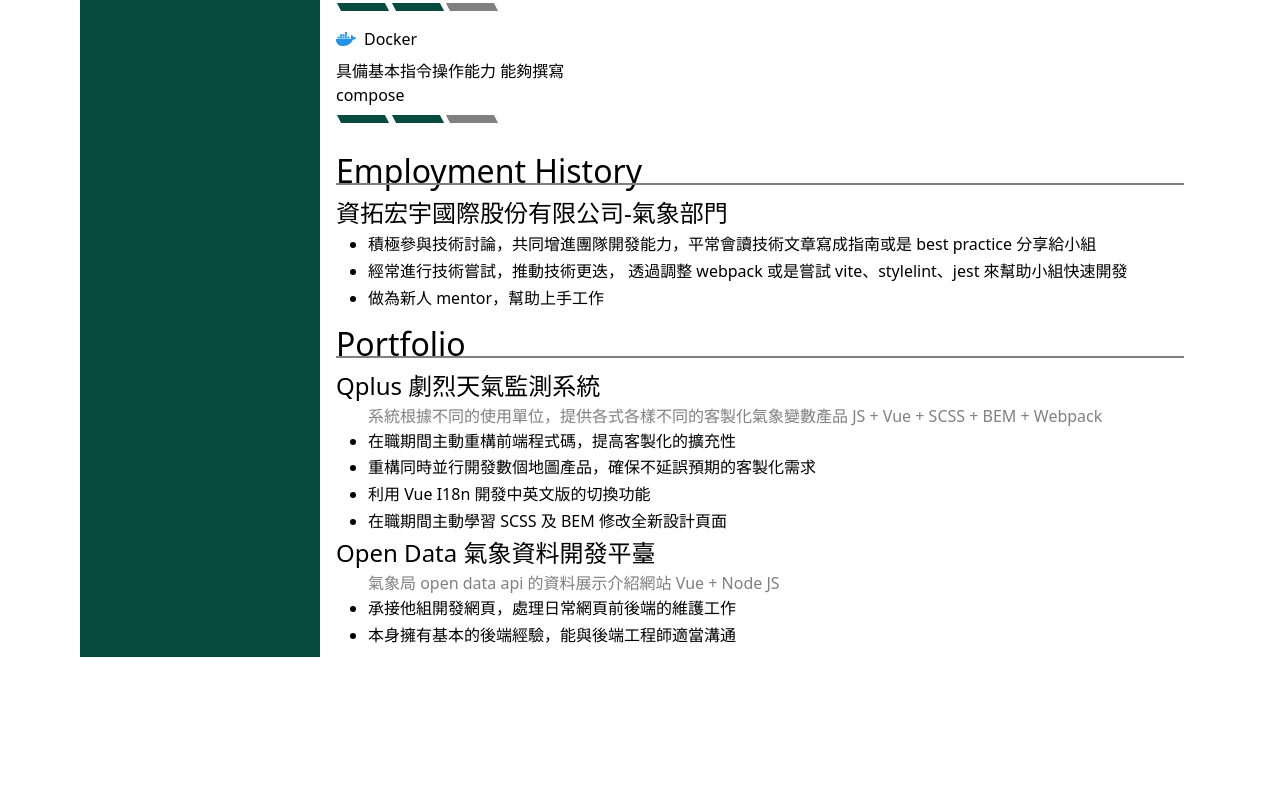
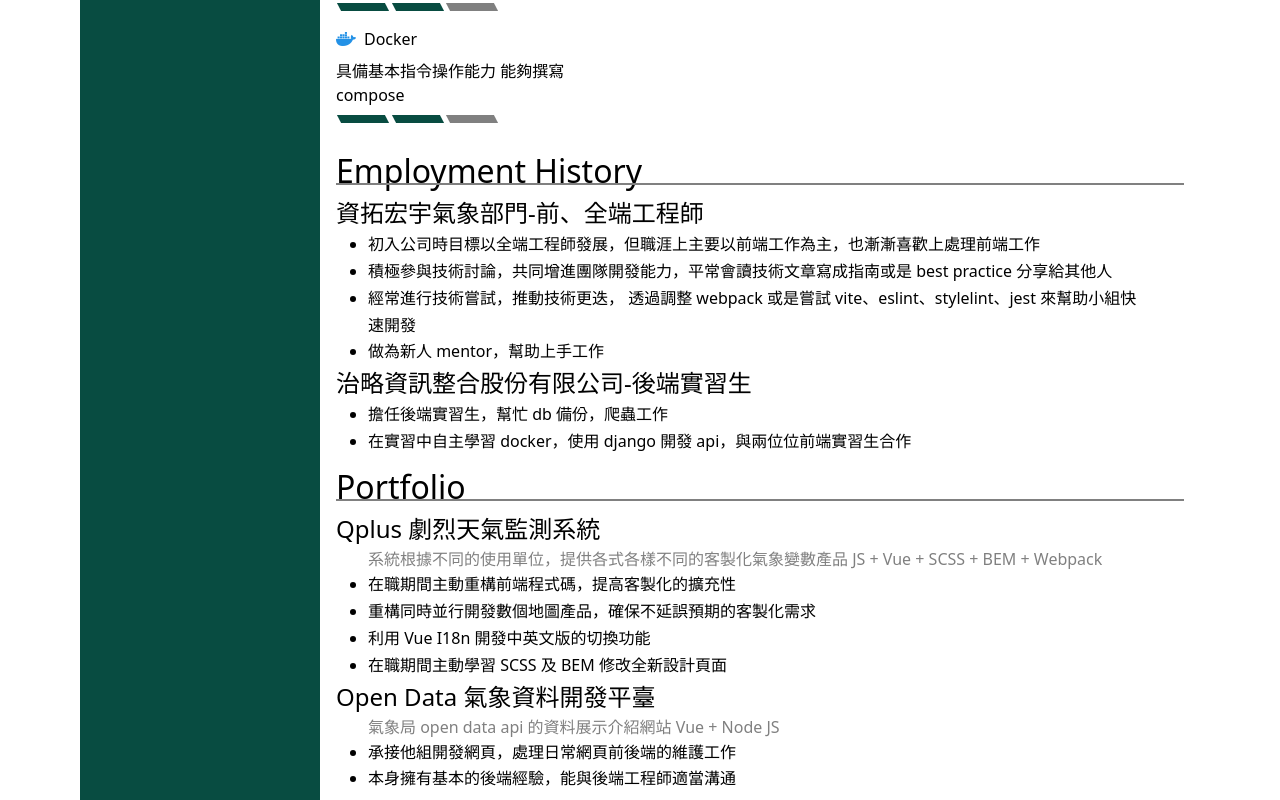
Before and after one commit to wlunareve/archive-wlunareve.github.io, a Vue app in the folder code/: page /cv in a window 1280 px wide. Shown: the part 1022-1822 px from the top of the page. Before the commit the page ends 1679 px from the top, so only its background shows below. Built offline with nearby package versions, Linux system fonts and the light colour scheme.

Commit message:
feat: add intern experience

```diff
--- a/code/src/components/cv/content.vue
+++ b/code/src/components/cv/content.vue
@@ -84,11 +84,19 @@
         Employment History
       </h1>
       <Article
-        title="資拓宏宇國際股份有限公司-氣象部門"
+        title="資拓宏宇氣象部門-前、全端工程師"
         :li-contents="[
-          '積極參與技術討論，共同增進團隊開發能力，平常會讀技術文章寫成指南或是 best practice 分享給小組',
-          '經常進行技術嘗試，推動技術更迭， 透過調整 webpack 或是嘗試 vite、stylelint、jest 來幫助小組快速開發',
+          '初入公司時目標以全端工程師發展，但職涯上主要以前端工作為主，也漸漸喜歡上處理前端工作',
+          '積極參與技術討論，共同增進團隊開發能力，平常會讀技術文章寫成指南或是 best practice 分享給其他人',
+          '經常進行技術嘗試，推動技術更迭， 透過調整 webpack 或是嘗試 vite、eslint、stylelint、jest 來幫助小組快速開發',
           '做為新人 mentor，幫助上手工作'
+        ]"
+      />
+      <Article
+        title="治略資訊整合股份有限公司-後端實習生"
+        :li-contents="[
+          '擔任後端實習生，幫忙 db 備份，爬蟲工作',
+          '在實習中自主學習 docker，使用 django 開發 api，與兩位位前端實習生合作',
         ]"
       />
     </section>
@@ -132,6 +140,8 @@
       Article,
       Skill,
     },
+
+    // 之後給每個地方都擴展 dialog
 
     setup() {
       const profileContents = [
```
